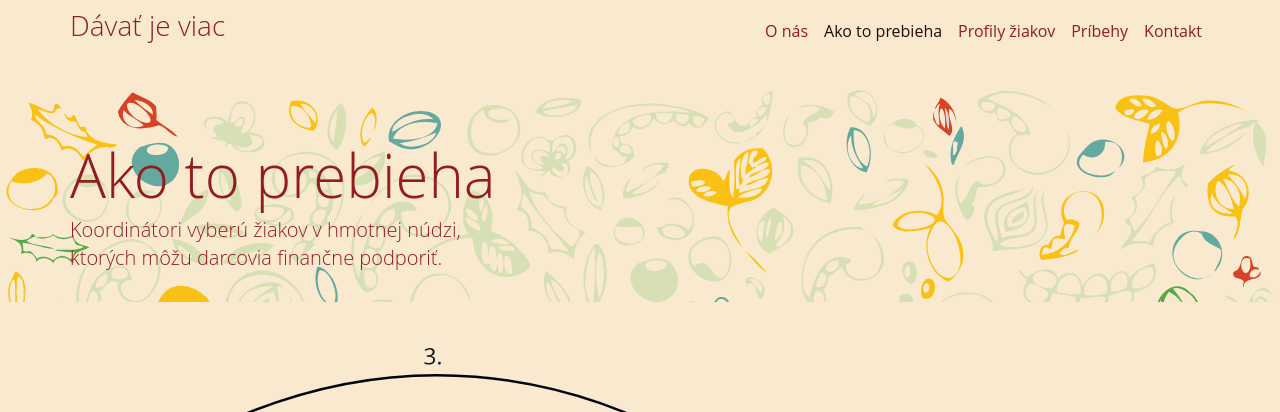
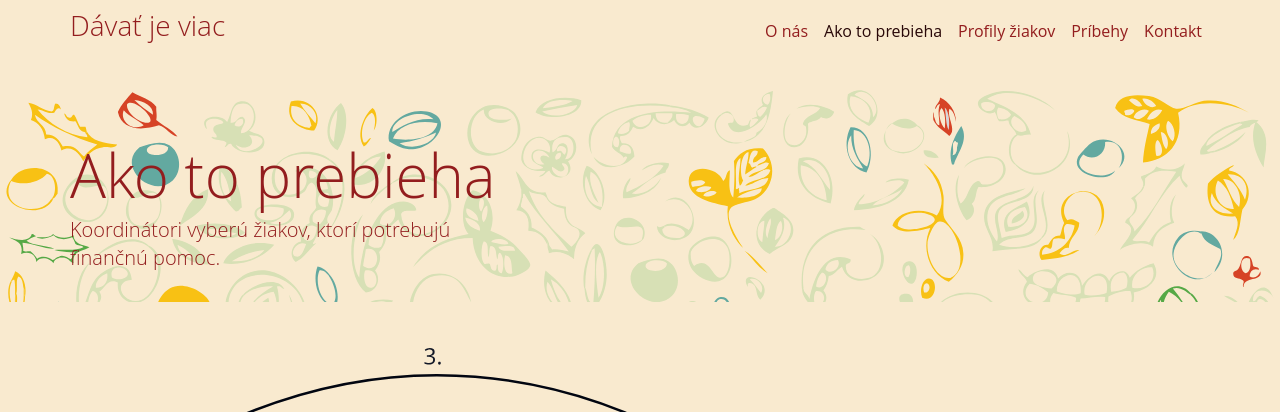
Before and after one commit to davatjeviac/davatjeviac.github.io, a Jekyll site: the page built from ako-to-funguje.html, in a window 1280 px wide. Shown: the top 412 px of the page. Built offline with Jekyll 4.4.1, drawn with Linux system fonts in a browser that asks for light colours; some web fonts are replaced.

Commit message:
Update ako-to-funguje.html

```diff
--- a/ako-to-funguje.html
+++ b/ako-to-funguje.html
@@ -1,6 +1,6 @@
 ---
 title: Ako to prebieha
-subtitle: Koordinátori vyberú žiakov v hmotnej núdzi, ktorých môžu darcovia finančne podporiť.
+subtitle: Koordinátori vyberú žiakov, ktorí potrebujú finančnú pomoc.
 description: Pomáhame žiakom a študentom v hmotnej núdzi. Chcete vedieť viac? Kontaktujte nás.
 permalink: /ako-to-prebieha/
 layout: default
```
